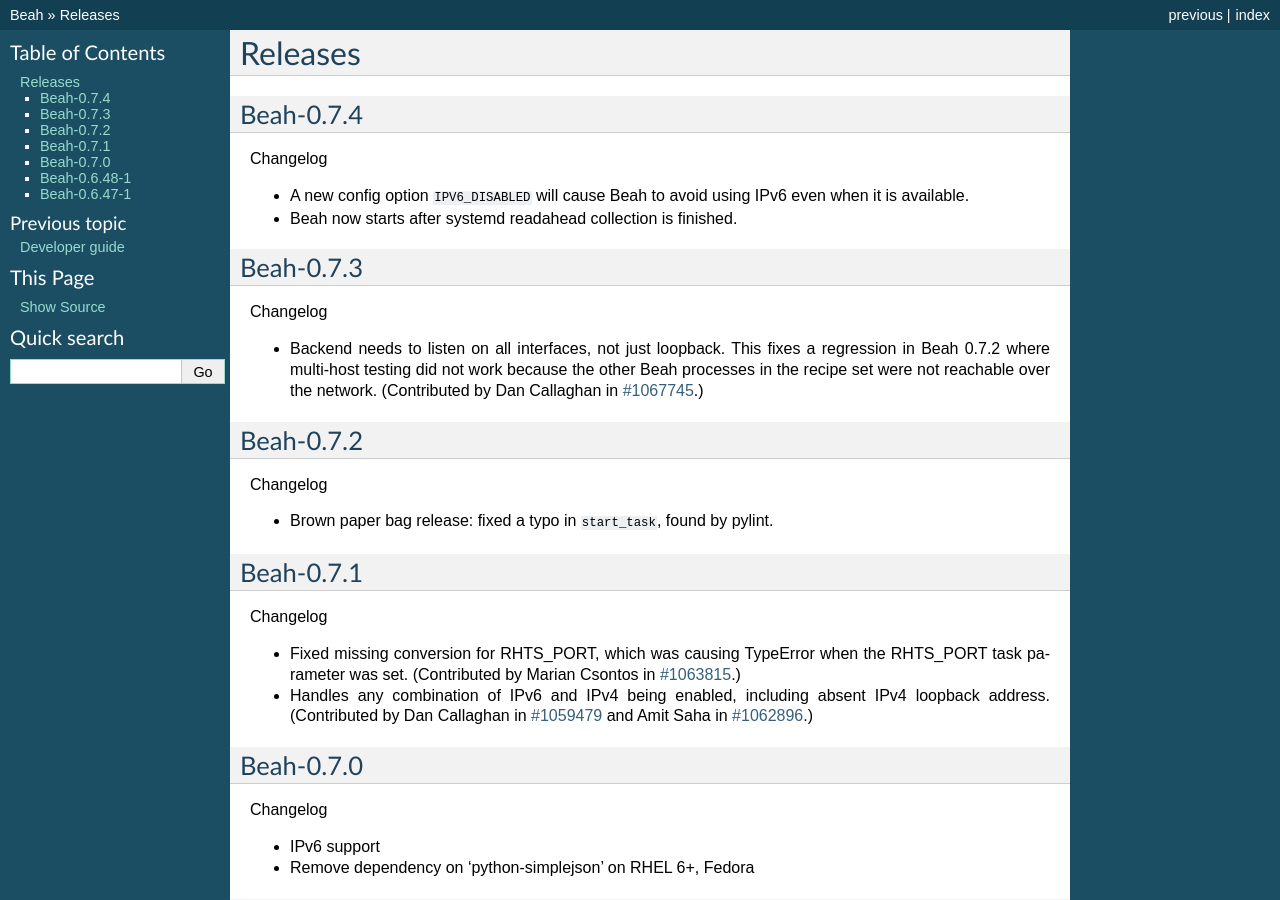
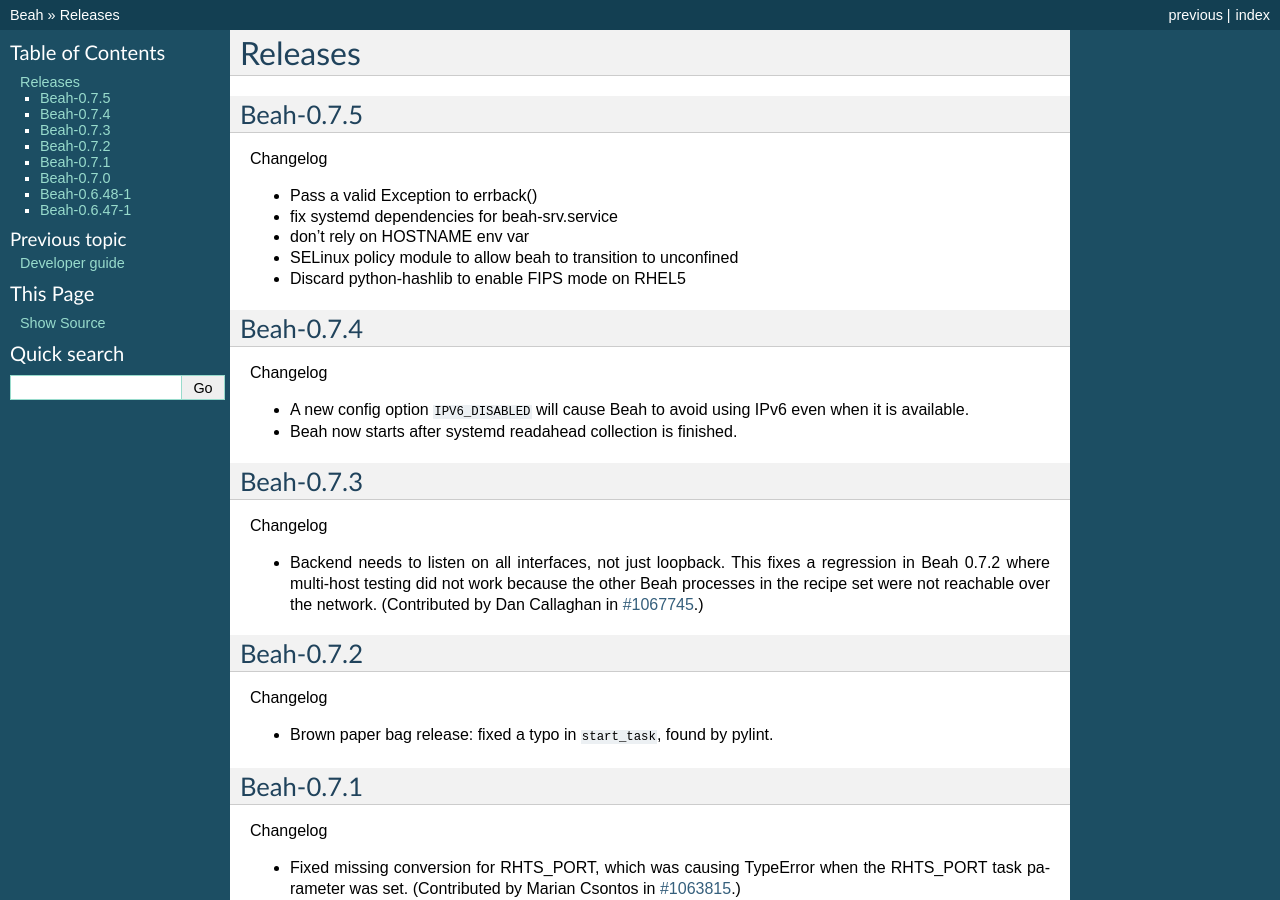
Before and after one commit to beaker-project/beah, a Sphinx documentation site: the page built from documentation/releases.rst, in a window 1280 px wide and 900 px high. Built offline with Sphinx 7.4.7, drawn with Linux system fonts in a browser that asks for light colours.

Commit message:
Release note for 0.7.5

```diff
--- a/documentation/releases.rst
+++ b/documentation/releases.rst
@@ -1,5 +1,16 @@
 Releases
 --------
+
+Beah-0.7.5
+==========
+
+Changelog
+
+- Pass a valid Exception to errback()
+- fix systemd dependencies for beah-srv.service
+- don't rely on HOSTNAME env var
+- SELinux policy module to allow beah to transition to unconfined
+- Discard python-hashlib to enable FIPS mode on RHEL5
 
 Beah-0.7.4
 ==========
```
